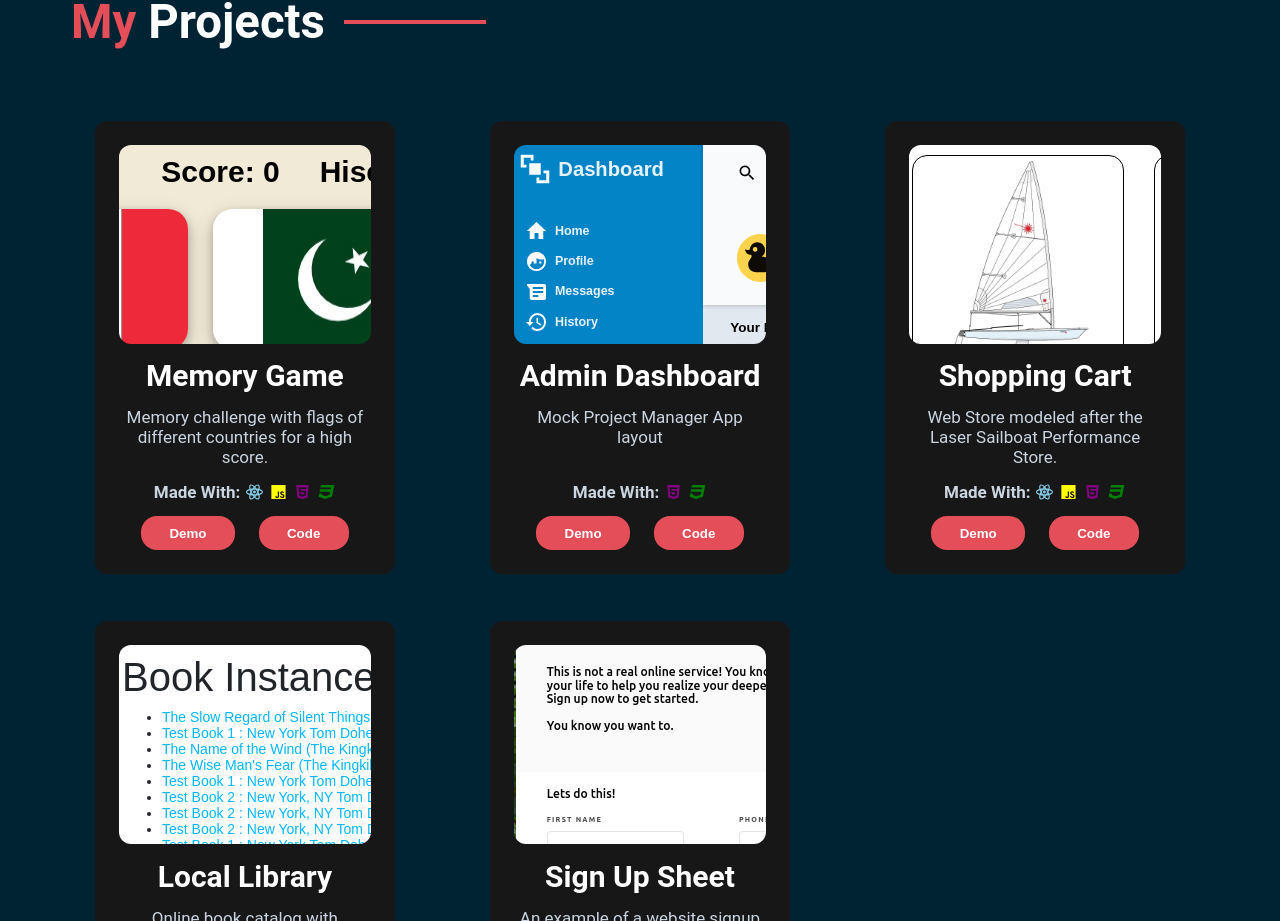
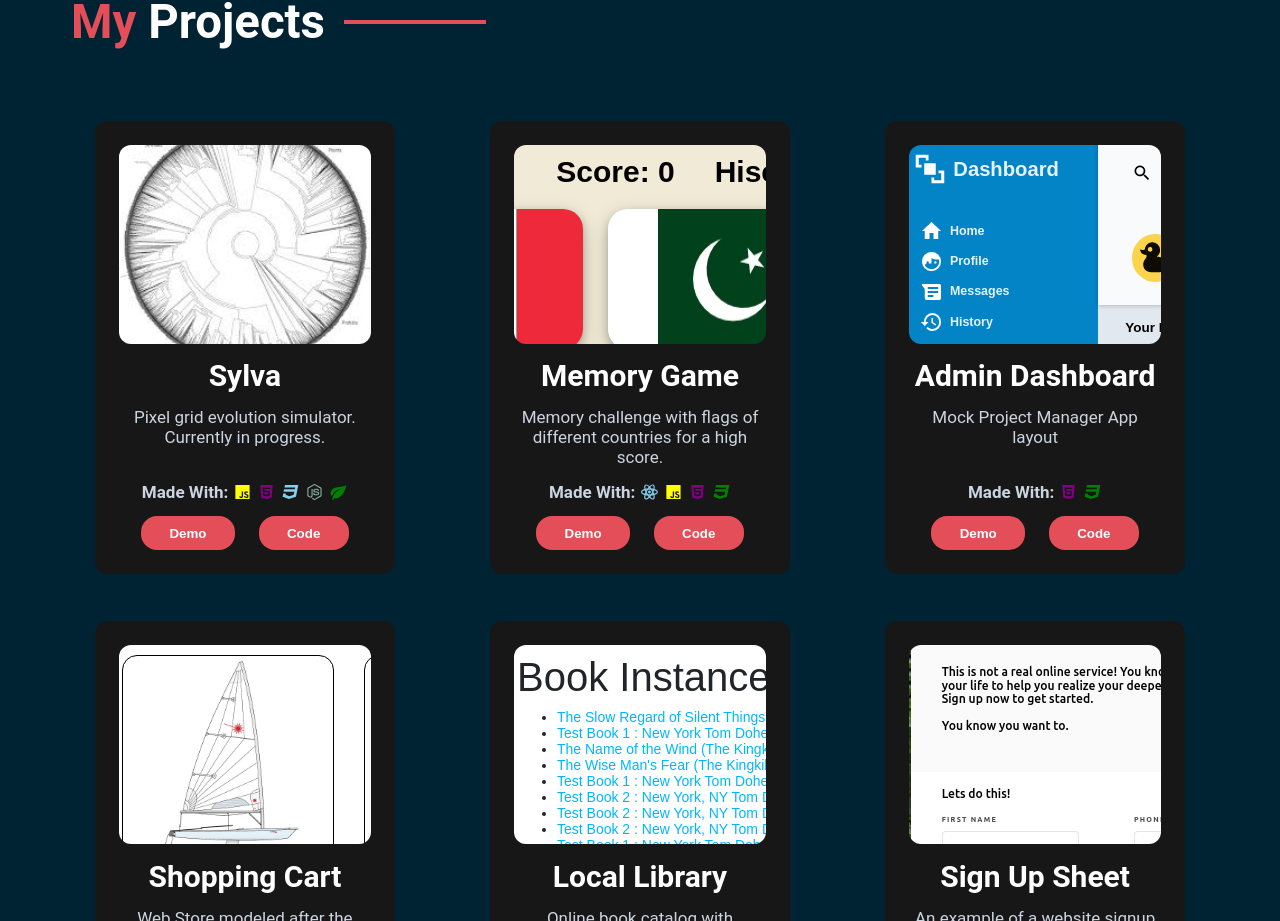
Before and after one commit to rhodesrt/portfolio, a React (Create React App) app: page / in a window 1280 px wide. Shown: the part 2197-3118 px from the top of the page. Built offline with nearby package versions, Linux system fonts and the light colour scheme.

Commit message:
added sylva to projects list

```diff
--- a/src/components/Projects.js
+++ b/src/components/Projects.js
@@ -16,6 +16,12 @@ const Projects = () => {
         My <span style={{ color: "white" }}>Projects</span>
       </h1>
       <div className="project-cards-grid">
+        <Project
+          title="Sylva"
+          description="Pixel grid evolution simulator. Currently in progress."
+          id="sylva"
+          className="current-project"
+        />
         <Project
           title="Memory Game"
           description="Memory challenge with flags of different countries for a high score."
--- a/src/components/componentStyles.css
+++ b/src/components/componentStyles.css
@@ -435,6 +435,12 @@ a:visited {
   justify-items: center;
   grid-template-columns: repeat(auto-fit, minmax(270px, 1fr));
 }
+
+.current-project {
+  grid-column: 1/-1;
+  grid-row: 1/2;
+}
+
 .project-card {
   display: flex;
   flex-direction: column;
@@ -444,6 +450,13 @@ a:visited {
   border-radius: 12px;
   max-width: 300px;
   background-color: var(--neutralDark);
+}
+.project-card #sylva {
+  background: url("../images/sylvaBackground.jpg") center;
+  background-size: cover;
+  border-radius: 12px;
+  height: 200px;
+  width: 100%;
 }
 .project-card #shoppingCart {
   background: url("../images/shoppingCart.png");
```
Also changed, not shown: src/images/sylvaBackground.jpg (added).
